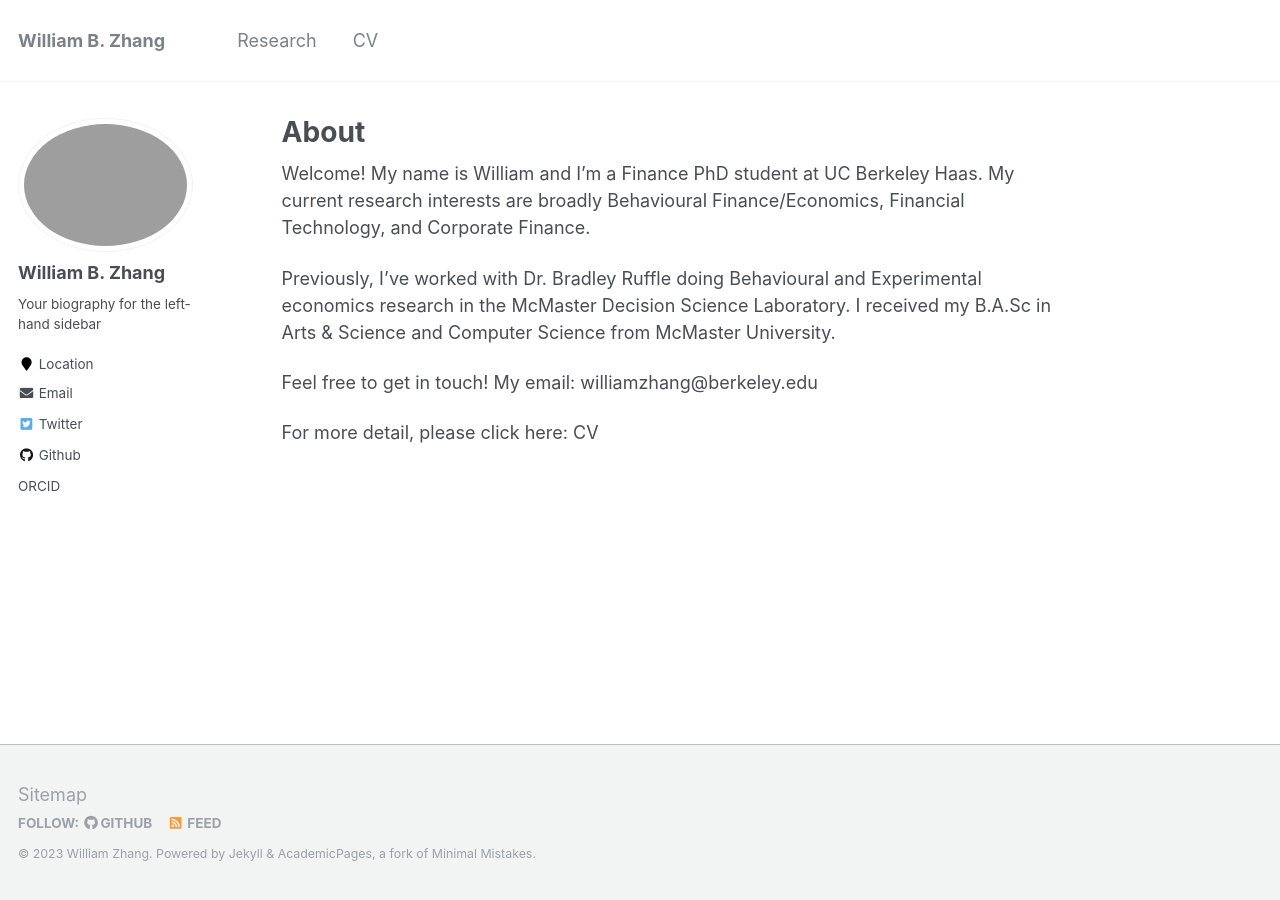
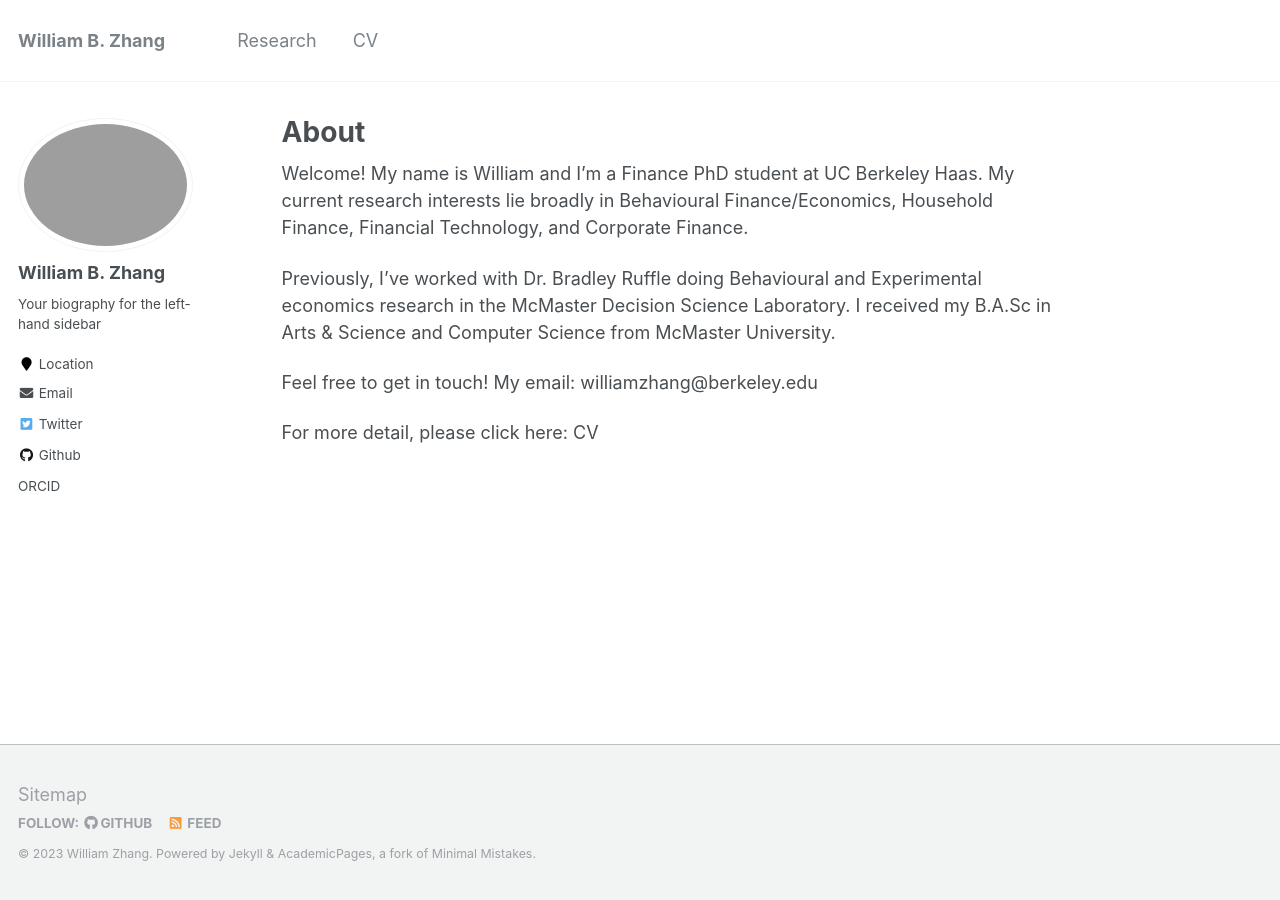
Before and after one commit to williambowenzhang/williambowenzhang.github.io, a Jekyll site: the page built from _pages/about.md, in a window 1280 px wide. Built offline with Jekyll 4.4.1, drawn with Linux system fonts in a browser that asks for light colours.

Commit message:
Update about.md

```diff
--- a/_pages/about.md
+++ b/_pages/about.md
@@ -8,7 +8,7 @@ redirect_from:
   - /about.html
 ---
 
-Welcome! My name is William and I'm a Finance PhD student at UC Berkeley Haas. My current research interests are broadly Behavioural Finance/Economics, Financial Technology, and Corporate Finance.
+Welcome! My name is William and I'm a Finance PhD student at UC Berkeley Haas. My current research interests lie broadly in Behavioural Finance/Economics, Household Finance, Financial Technology, and Corporate Finance.
 
 Previously, I've worked with Dr. Bradley Ruffle doing Behavioural and Experimental economics research in the McMaster Decision Science Laboratory. I received my B.A.Sc in Arts & Science and Computer Science from McMaster University.
 
```
